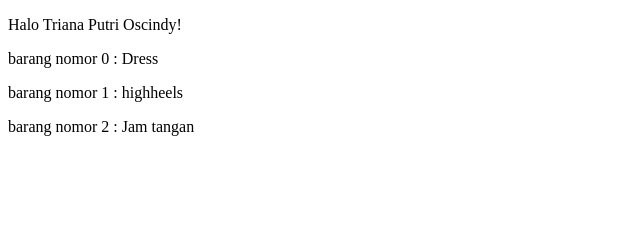
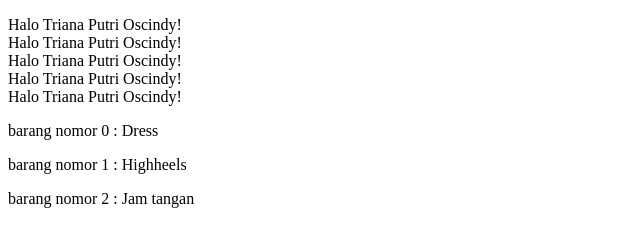
Before and after one commit to Trianaputrioscindy/praktikum4-avaScriptpengulangan, a plain HTML site: page index.html in a window 1280 px wide. Shown: the whole page, without its empty margins (0-640 px from the left). Drawn offline with Linux system fonts and the light colour scheme.

Commit message:
Update index.html

```diff
--- a/index.html
+++ b/index.html
@@ -7,12 +7,12 @@
     <p>
       <script language="JavaScript">
         let nama = "Triana Putri Oscindy";
-        document.write("Halo " + nama + "!<br>").repeat(5);
+        document.write(("Halo " + nama + "!<br>").repeat(5));
       </script>
     </p>
 
     <script>
-      let barang = ["Dress", "highheels", "Jam tangan"];
+      let barang = ["Dress", "Highheels", "Jam tangan"];
       for (indeks in barang) {
         document.write("<p>barang nomor " + indeks + " : " + barang[indeks] + "</p>");
       }
```
